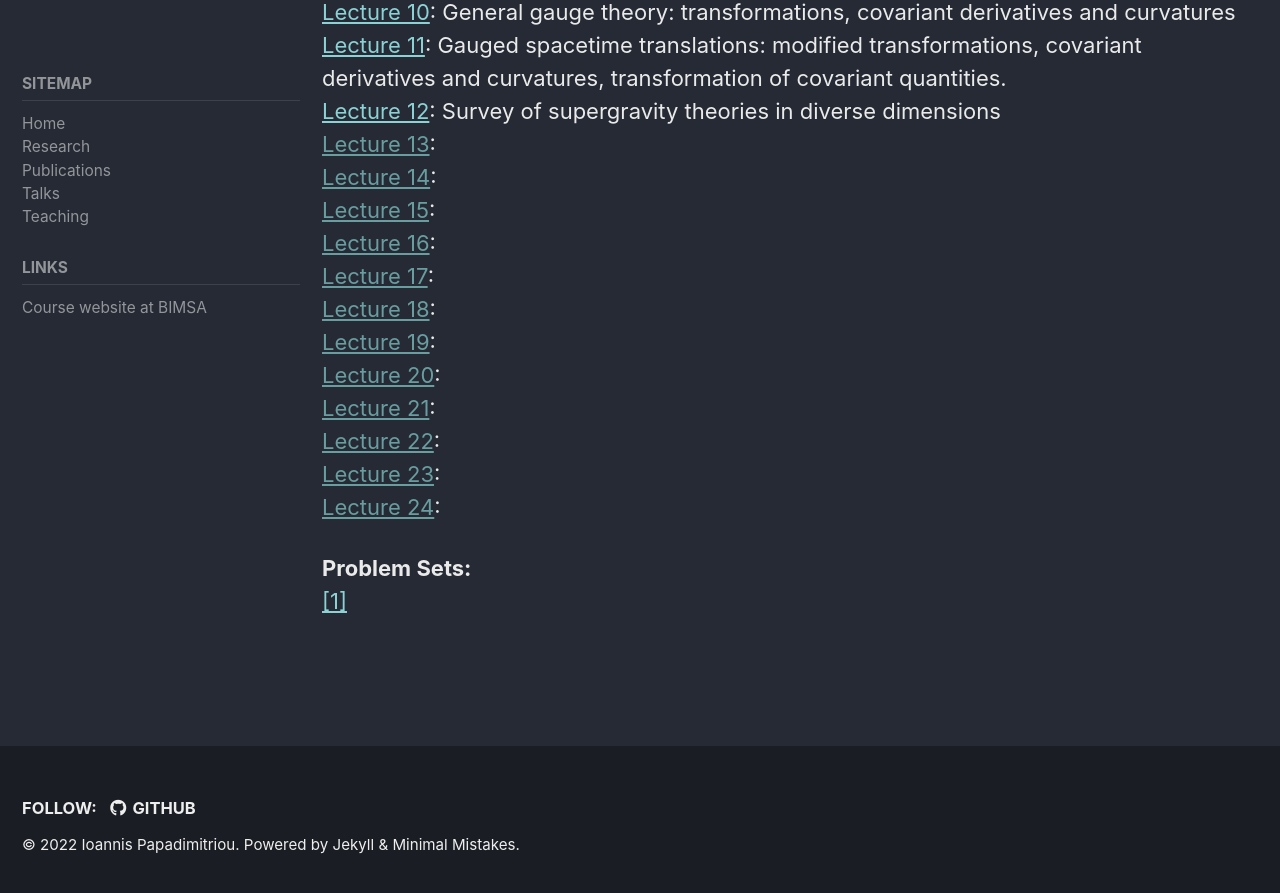
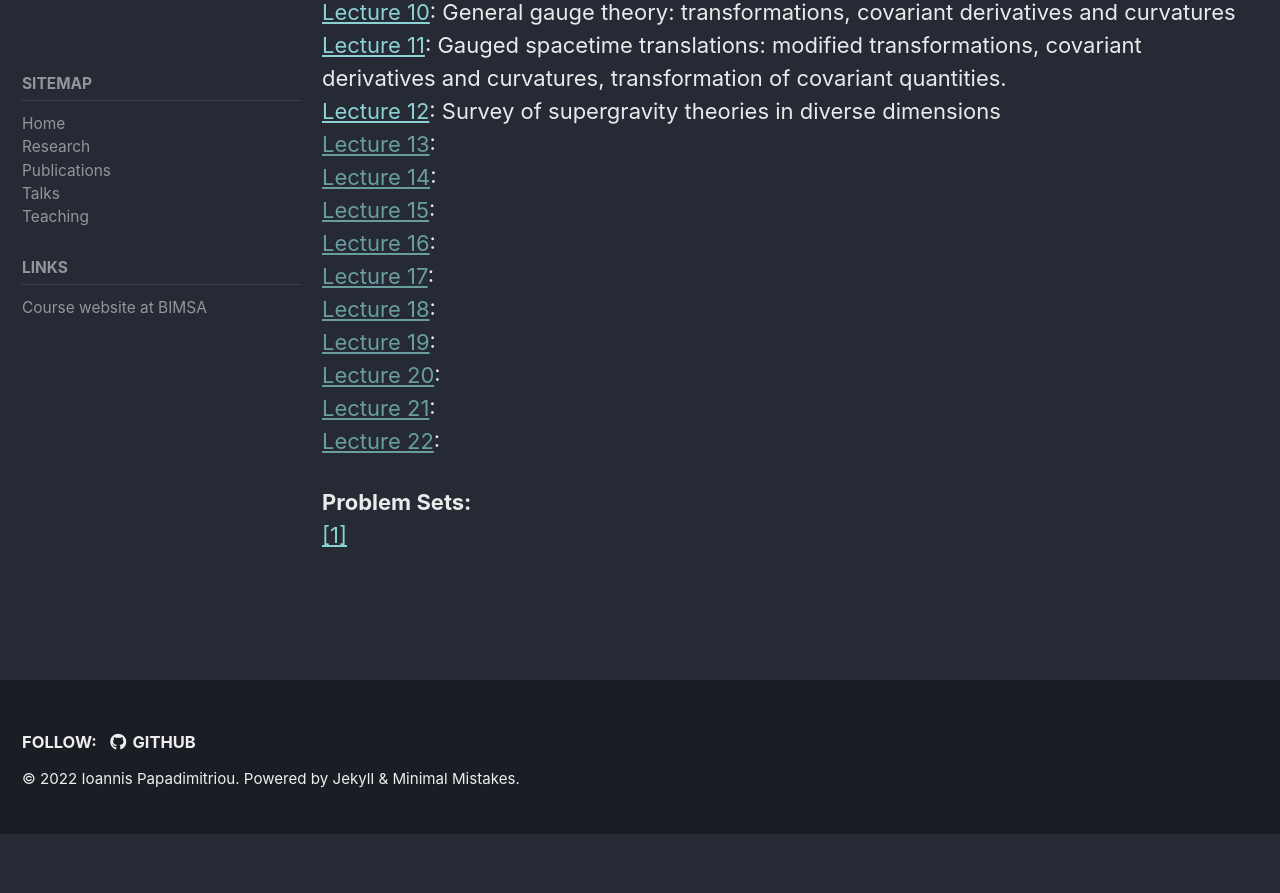
Before and after one commit to ipapadimitriou/ipapadimitriou.github.io, a Jekyll site: the page built from _pages/2022.md, in a window 1280 px wide and 900 px high, scrolled down 1121 px. Shown: the top 893 px of the window. Built offline with Jekyll 4.4.1, drawn with Linux system fonts in a browser that asks for light colours; cached includes are drawn as plain includes; after the commit the page ends 1955 px from its top, so only the background shows below that.

Commit message:
Update 2022.md

```diff
--- a/_pages/2022.md
+++ b/_pages/2022.md
@@ -68,8 +68,6 @@ General Relativity or basic differential geometry, basic background in supersymm
 [Lecture 20](): <br>
 [Lecture 21](): <br>
 [Lecture 22](): <br>
-[Lecture 23](): <br>
-[Lecture 24](): <br>
 
 
 <b>Problem Sets:</b><br>
```
